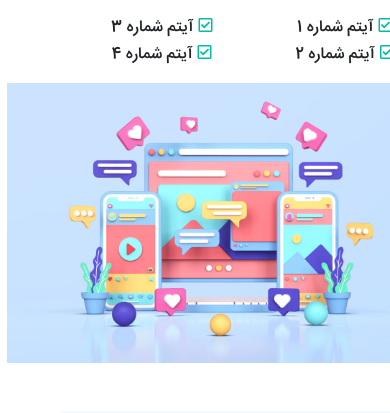
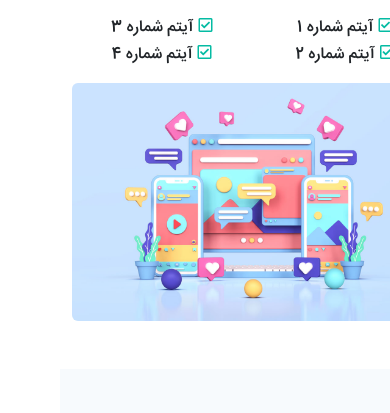
Before and after one commit to darang-elaheh/corporate-website, a plain HTML site: page index.html in a window 390 px wide. Shown: the part 1413-1826 px from the top of the page. Drawn offline with Linux system fonts and the light colour scheme.

Commit message:
Update market-pic size for responsive design

```diff
--- a/css/style.css
+++ b/css/style.css
@@ -19,9 +19,6 @@
     width: 350px !important;
   }
 
-  .market-pic{
-    width: 456px !important;
-  }
    .avatar{
     top:  -380px!important;
     left: 440px !important;
@@ -32,10 +29,6 @@
 @media screen and (max-width: 1200px) {
   .box {
     width: 300px !important;
-  }
-
-  .market-pic{
-    width: 456px !important;
   }
 
   .avatar{
@@ -49,9 +42,7 @@
     width: 250px !important;
   }
 
-  .market-pic{
-    width: 696px !important;
-  }
+
 
     .avatar{
     top:  -460px!important;
@@ -63,24 +54,20 @@
   .box {
     width: 250px !important;
   }
-   .market-pic{
-    width: 516px !important;
 
 }
 .avatar{
     top:  -460px!important;
     left: 10px !important;
   }
-}
+
 
 @media screen and (max-width: 576px) {
 .box {
     width: 450px !important;
   }
 
-   .market-pic{
-    width:431px !important;
-   }
+
 .ws-h4{
     font-size: 14px !important;
     width: 300px !important;
@@ -89,7 +76,6 @@
     font-size: 20px
 }
 }
-
 
 .entext{
     font-family: 'Segoe UI', Tahoma, Geneva, Verdana, sans-serif;
@@ -216,7 +202,7 @@ ul{
 }
 
 .market-pic{
-    width: 546px;
+    width: 100%;
 }
 
  .tik-icon li::before{
--- a/index.html
+++ b/index.html
@@ -137,8 +137,8 @@
 
 <!-------------------------------------------start of motion box section-------------------------------------------------------->
 
-    <div class="container  ">
-        <div class="row d-flex justify-content-center gap-3">
+    <div class="container">
+        <div class="row  justify-content-center gap-3">
             <div class="col-auto ">
 
                 <div class="box row p-3 pt-4 ">
@@ -200,8 +200,8 @@
             </div>
 
 
-            <div class=" col-12 col-lg-6 text-center text-lg-srart">
-                <img src="image/marketing.jpg" alt="marketing" class="market-pic">
+            <div class=" col-12 col-lg-6 text-center text-lg-srart ">
+                <img  src="image/marketing.jpg" alt="marketing" class="market-pic rounded">
             </div>
         </div>
 
```
